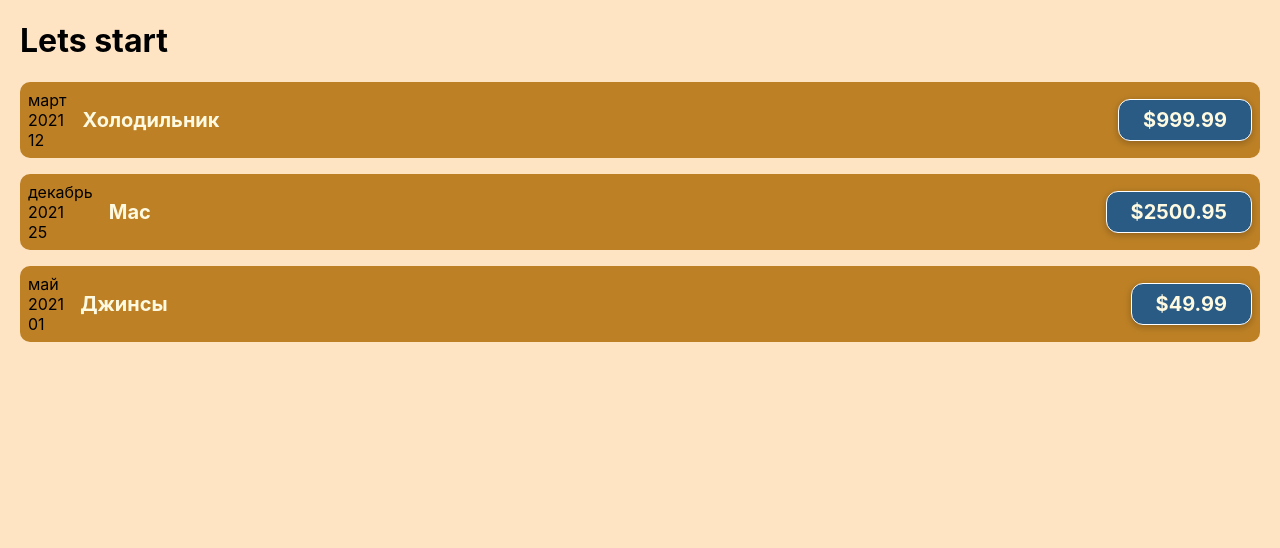
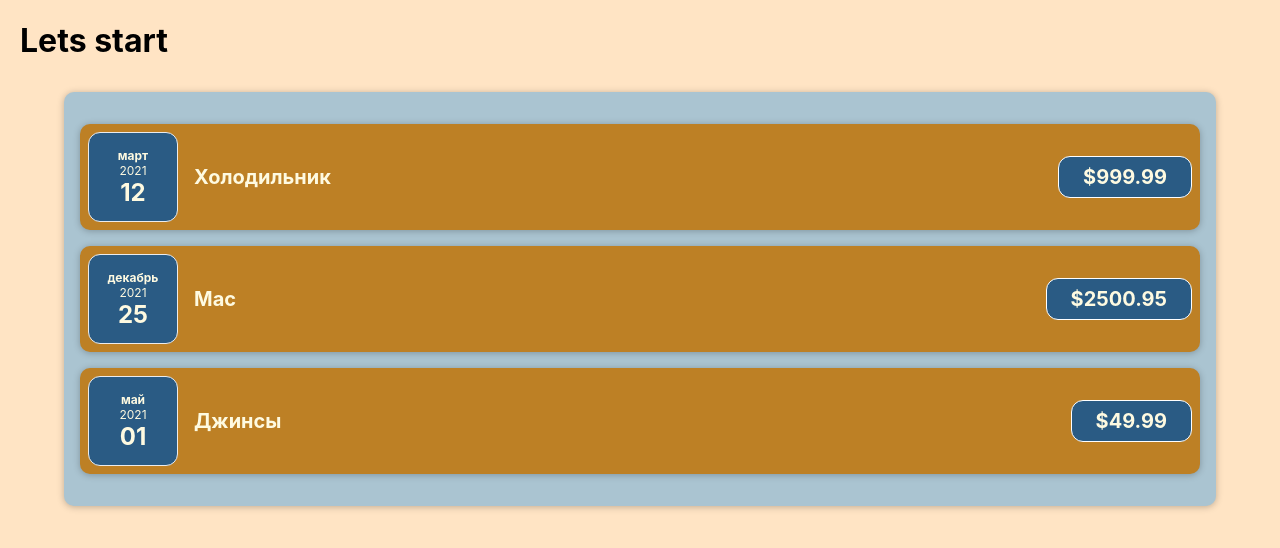
Before and after one commit to AstroKhan/cost-accounting-app, a JavaScript app: page / in a window 1280 px wide. Shown: the top 548 px of the page. Built offline with nearby package versions, Linux system fonts and the light colour scheme.

Commit message:
components, props, data lessons

```diff
--- a/src/App.js
+++ b/src/App.js
@@ -1,4 +1,4 @@
-import CostItem from "./components/CostItem";
+import Costs from "./components/Costs";
 
 function App() {
 
@@ -23,9 +23,7 @@ function App() {
   return (
     <div className="App">
       <h1>Lets start</h1>
-      <CostItem date={costs[0].date} description={costs[0].description} amount={costs[0].amount} />
-      <CostItem date={costs[1].date} description={costs[1].description} amount={costs[1].amount}/>
-      <CostItem date={costs[2].date} description={costs[2].description} amount={costs[2].amount}/>
+      <Costs costs={costs}/>
     </div>
   );
 }
--- /dev/null
+++ b/src/components/Card.css
@@ -0,0 +1,4 @@
+.card {
+    border-radius: 10px;
+    box-shadow: 0 1px 7px rgba(0, 0, 0, 0.25);
+}
--- /dev/null
+++ b/src/components/Card.js
@@ -0,0 +1,10 @@
+import './Card.css'
+
+function Card(props) {
+  const classes = 'card ' + props.className;
+  return (
+    <div className={classes}>{props.children}</div>
+  )
+}
+
+export default Card
--- /dev/null
+++ b/src/components/CostDate.css
@@ -0,0 +1,24 @@
+.cost-date {
+    display: flex;
+    flex-direction: column;
+    width: 5.5rem;
+    height: 5.5rem;
+    border: 1px solid #ececec;
+    background-color: #2a5b84;
+    color: #fefae1;
+    border-radius: 12px;
+    align-items: center;
+    justify-content: center;
+}
+
+.cost-date__month {
+    font-size: 0.75rem;
+    font-weight: bold;
+}
+.cost-date__year {
+    font-size: 0.75rem;
+}
+.cost-date__day {
+    font-size: 1.5rem;
+    font-weight: bold;
+}
--- /dev/null
+++ b/src/components/CostDate.js
@@ -0,0 +1,17 @@
+import './CostDate.css'
+
+const CostDate = (props) => {
+  const month = props.date.toLocaleString('ru-RU', {month: 'long'});
+  const year = props.date.getFullYear();
+  const day = props.date.toLocaleString('ru-RU', {day: '2-digit'});
+
+  return (
+    <div className='cost-date'>
+        <div className='cost-date__month'>{month}</div>
+        <div className='cost-date__year'>{year}</div>
+        <div className='cost-date__day'>{day}</div>
+      </div>
+  )
+}
+
+export default CostDate;
--- a/src/components/CostItem.css
+++ b/src/components/CostItem.css
@@ -5,7 +5,6 @@
     padding: 0.5rem;
     margin: 1rem 0;
     background-color: #bd8025;
-    border-radius: 10px;
 }
 
 .cost-item__description {
@@ -34,7 +33,6 @@
     border: 1px solid white;
     padding: 0.5rem;
     border-radius: 12px;
-    box-shadow: 0 2px 7px rgba(0, 0, 0, 0.25);
 }
 
 @media (min-width: 580px) {
--- a/src/components/CostItem.js
+++ b/src/components/CostItem.js
@@ -1,22 +1,17 @@
 import './CostItem.css'
+import CostDate from "./CostDate";
+import Card from "./Card";
 
 const CostItem = (props) => {
-  const month = props.date.toLocaleString('ru-RU', {month: 'long'});
-  const year = props.date.getFullYear();
-  const day = props.date.toLocaleString('ru-RU', {day: '2-digit'});
 
   return (
-    <div className="cost-item">
-      <div>
-        <div>{month}</div>
-        <div>{year}</div>
-        <div>{day}</div>
-      </div>
+    <Card className="cost-item">
+      <CostDate date={props.date}/>
       <div className='cost-item__description'>
       <h2>{props.description}</h2>
       <div className='cost-item__price'>${props.amount}</div>
       </div>
-    </div>
+    </Card>
   )
 }
 
--- /dev/null
+++ b/src/components/Costs.css
@@ -0,0 +1,7 @@
+.costs {
+    padding: 1rem;
+    background-color: #aac4d1;
+    margin: 2rem auto;
+    width: 70rem;
+    max-width: 95%;
+}
--- /dev/null
+++ b/src/components/Costs.js
@@ -0,0 +1,24 @@
+import CostItem from "./CostItem"
+import './Costs.css'
+import Card from "./Card";
+
+
+const Costs = (props) => {
+  return (
+    <Card className='costs'>
+      <CostItem date={props.costs[0].date}
+      description={props.costs[0].description}
+      amount={props.costs[0].amount} />
+
+      <CostItem date={props.costs[1].date}
+      description={props.costs[1].description}
+      amount={props.costs[1].amount}/>
+
+      <CostItem date={props.costs[2].date}
+      description={props.costs[2].description}
+      amount={props.costs[2].amount}/>
+    </Card>
+  )
+}
+
+export default Costs
```
